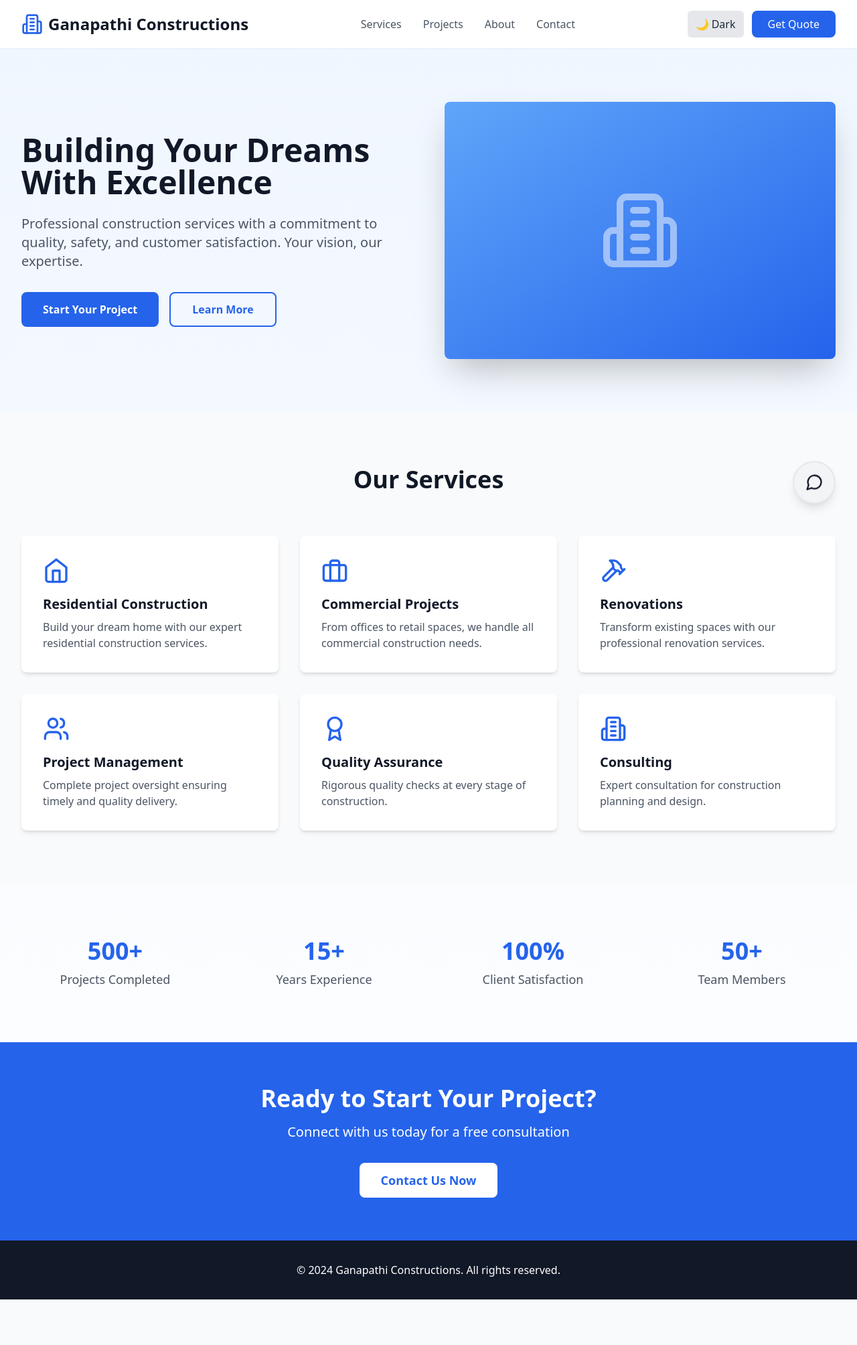
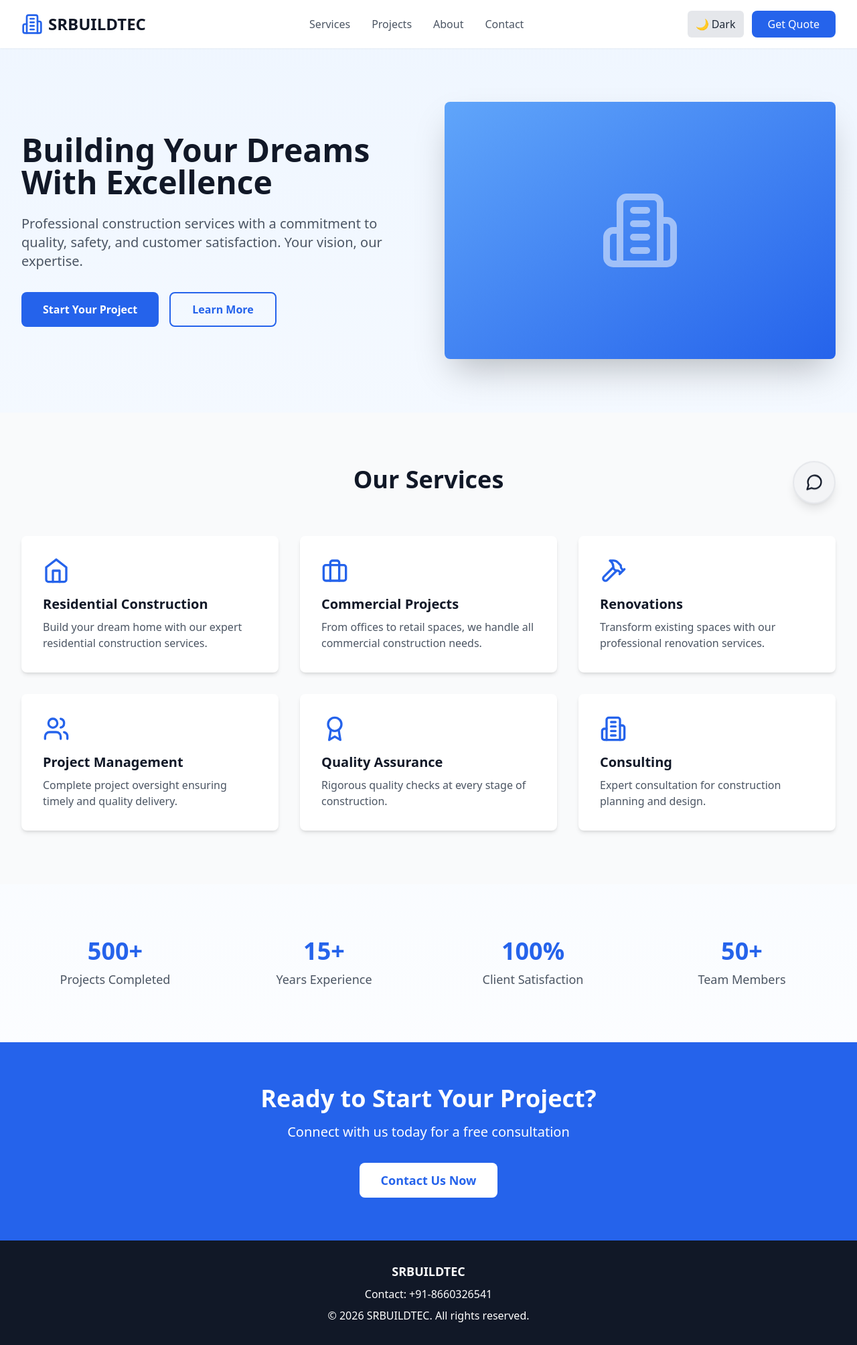
Before and after one commit to byeregowda7-tech/construction-app, a React (Vite) app: page / in a window 1280 px wide. Shown: the whole page at 67% size. Before the commit the page ends 1940 px from the top, so only its background shows below. Built offline with nearby package versions, Linux system fonts and the light colour scheme.

Commit message:
update contact

```diff
--- a/src/App.jsx
+++ b/src/App.jsx
@@ -22,7 +22,7 @@ function App() {
         social={{
           whatsapp: {
             enabled: true,
-            link: 'https://wa.me/1234567890',
+            link: 'https://wa.me/918660326541',
             label: 'Chat on WhatsApp'
           },
           instagram: {
@@ -55,7 +55,7 @@ function App() {
                 aria-label="Reload page"
                 title="Reload page"
               >
-                Ganapathi Constructions
+                SRBUILDTEC
               </button>
             </div>
             <div className="hidden md:flex gap-8">
@@ -186,8 +186,10 @@ function App() {
 
       {/* Footer */}
       <footer className="bg-gray-900 text-white py-8">
-        <div className="max-w-7xl mx-auto px-4 sm:px-6 lg:px-8 text-center">
-          <p>&copy; 2024 Ganapathi Constructions. All rights reserved.</p>
+        <div className="max-w-7xl mx-auto px-4 sm:px-6 lg:px-8 text-center space-y-2">
+          <p className="text-lg font-semibold">SRBUILDTEC</p>
+          <p>Contact: +91-8660326541</p>
+          <p>&copy; 2026 SRBUILDTEC. All rights reserved.</p>
         </div>
       </footer>
     </div>
```
